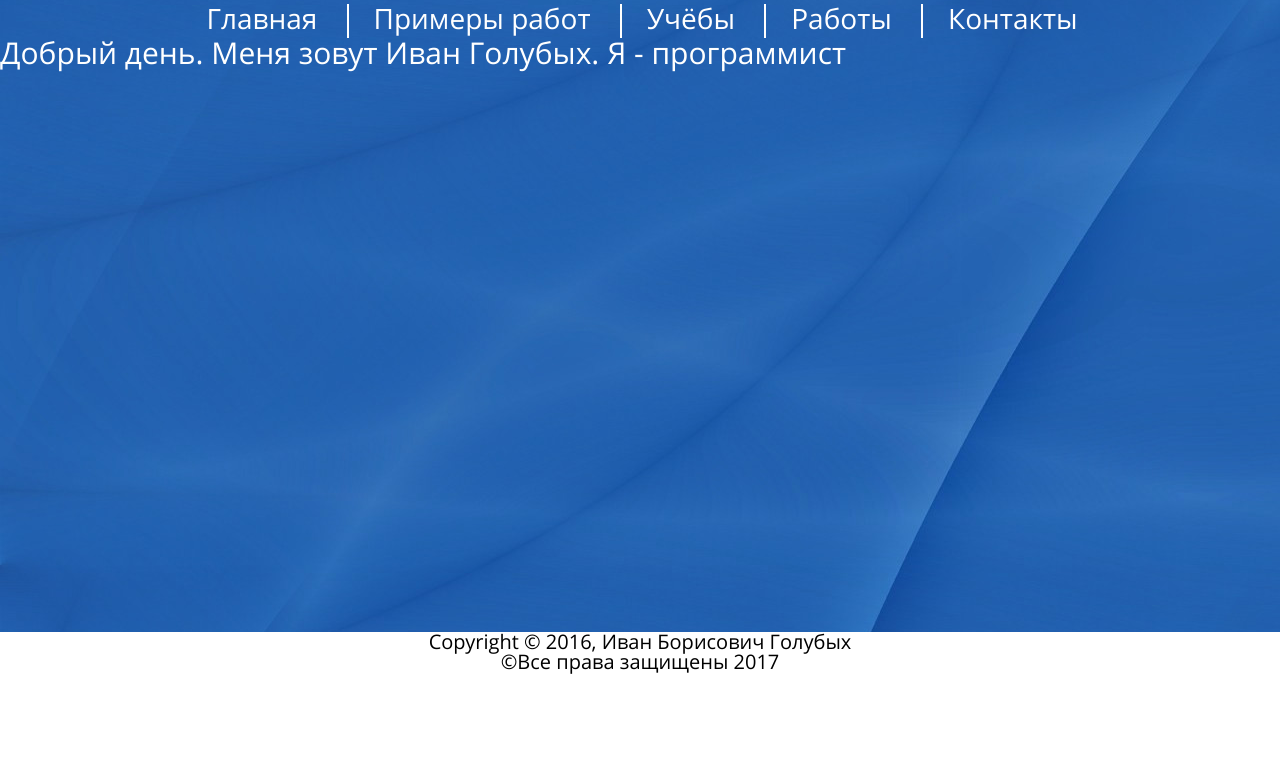
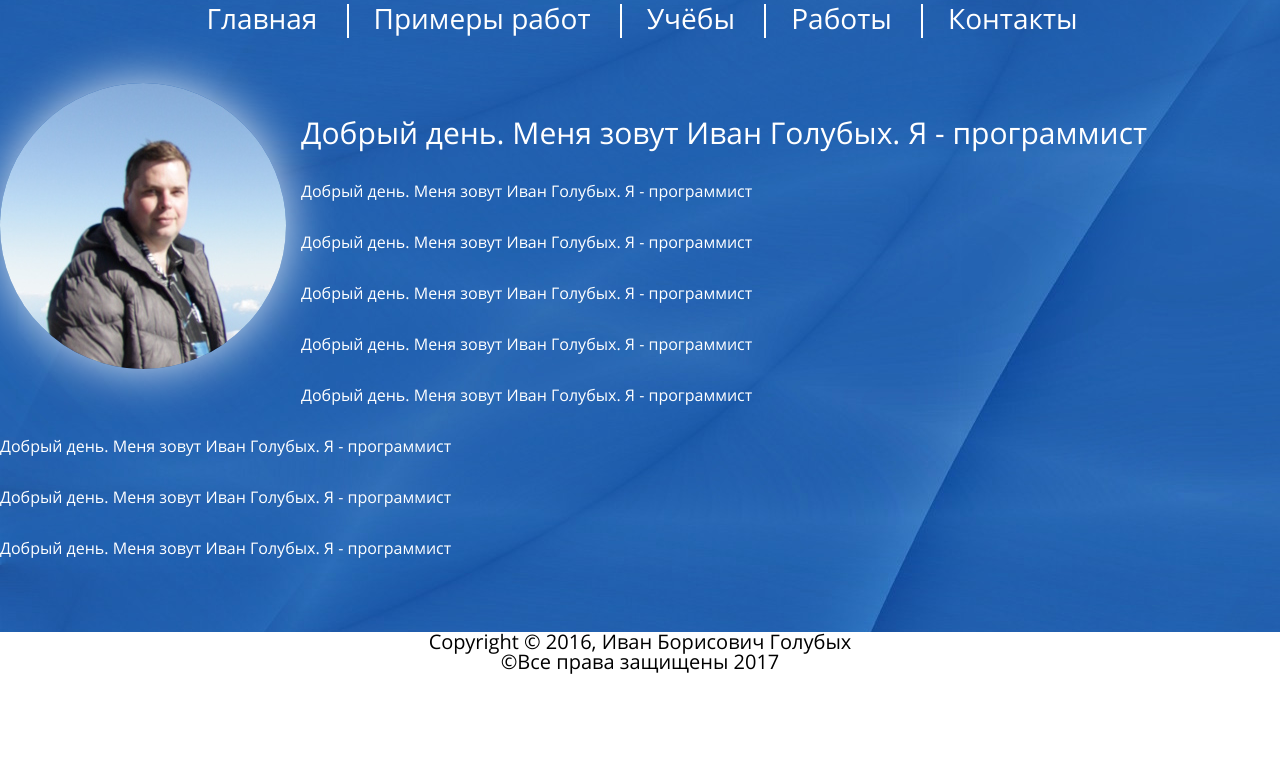
Before and after one commit to ivangolubykh/2017_portfolio, a Django app: page /django/profile_ig/ in a window 1280 px wide. Shown: the part 35-800 px from the top of the page. Run offline with Django 3.2, Linux system fonts and the light colour scheme.

Commit message:
На главную страницу добавлена фотография и начато оформление текстов.

```diff
--- a/portfolio_django_2017/general_static/general/style/style.css
+++ b/portfolio_django_2017/general_static/general/style/style.css
@@ -122,6 +122,12 @@ footer {
 	}
 
 
+    .content > div {
+        display: inline-block;
+        vertical-align: top;
+    }
+
+
     h1 {
         font-size: 30px
     }
@@ -139,3 +145,28 @@ footer {
 	width: 0;
 	vertical-align: middle;
 }
+
+article {
+    margin: 45px 0;
+}
+
+.my_foto {
+    border-radius: 50%;
+    box-shadow: 0 0 55px -5px white;
+}
+
+article > div:first-child {
+    float: left;
+    margin: 0 15px 0 0;
+    width: 286px;
+}
+
+article > div:first-child > img {
+    width: 286px;
+}
+
+article > div {
+    display: inline-block;
+    margin: 35px 0 0 0;
+    width: calc(100% - 301px);
+}
--- a/portfolio_django_2017/templates/base.html
+++ b/portfolio_django_2017/templates/base.html
@@ -39,9 +39,13 @@
 				<li><a href="{% url 'main' %}">Контакты</a></li>
 			</ul>
 		</div>
+		<div class="breadcrumbs">
+			{% block breadcrumbs %}
+			{% endblock %}
+		</div>
 	</header>
 	<article>
-		{% block content  %}
+		{% block content %}
 		{% endblock %}
 	</article>
 </div>
--- a/portfolio_django_2017/templates/index.html
+++ b/portfolio_django_2017/templates/index.html
@@ -1,9 +1,43 @@
 {% extends "base.html" %}
+{% load staticfiles %}
 
 {% block title %}Главная{% endblock %}
+{% block breadcrumbs %}
+{% endblock %}
 {% block content  %}
-    <h1>Добрый день. Меня зовут Иван Голубых. Я - программист</h1>
+    <div>
+        <img class="my_foto" src="{% static 'general/img/my_foto_winter.jpg' %}">
+    </div>
+    <div>
+        <h1>Добрый день. Меня зовут Иван Голубых. Я - программист</h1>
+    </div>
+    <div>
+        <p>Добрый день. Меня зовут Иван Голубых. Я - программист</p>
+    </div>
+    <div>
+        <p>Добрый день. Меня зовут Иван Голубых. Я - программист</p>
+    </div>
+    <div>
+        <p>Добрый день. Меня зовут Иван Голубых. Я - программист</p>
+    </div>
+    <div>
+        <p>Добрый день. Меня зовут Иван Голубых. Я - программист</p>
+    </div>
+    <div>
+        <p>Добрый день. Меня зовут Иван Голубых. Я - программист</p>
+    </div>
+    <div>
+        <p>Добрый день. Меня зовут Иван Голубых. Я - программист</p>
+    </div>
+    <div>
+        <p>Добрый день. Меня зовут Иван Голубых. Я - программист</p>
+    </div>
+    <div>
+        <p>Добрый день. Меня зовут Иван Голубых. Я - программист</p>
+    </div>
     {% for h1 in objects %}
-        <h1>Добрый день. Меня зовут Иван Голубых. Я - программист</h1>
+        <div>
+            <p>Добрый день. Меня зовут Иван Голубых. Я - программист</p>
+        </div>
     {% endfor %}
 {% endblock %}
```
Also changed, not shown: portfolio_django_2017/general_static/general/img/my_foto_winter.jpg (added).
